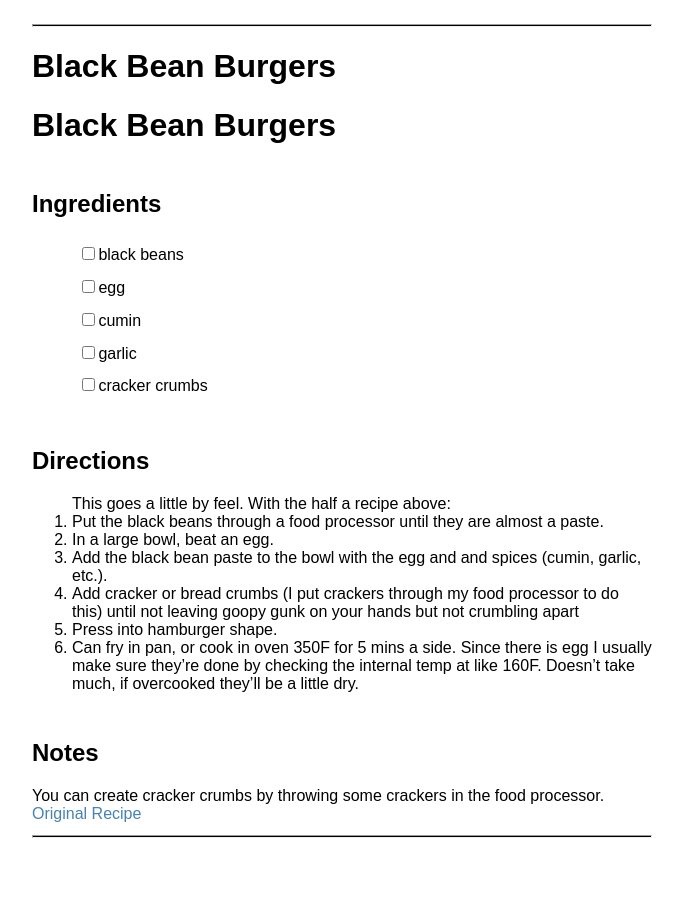
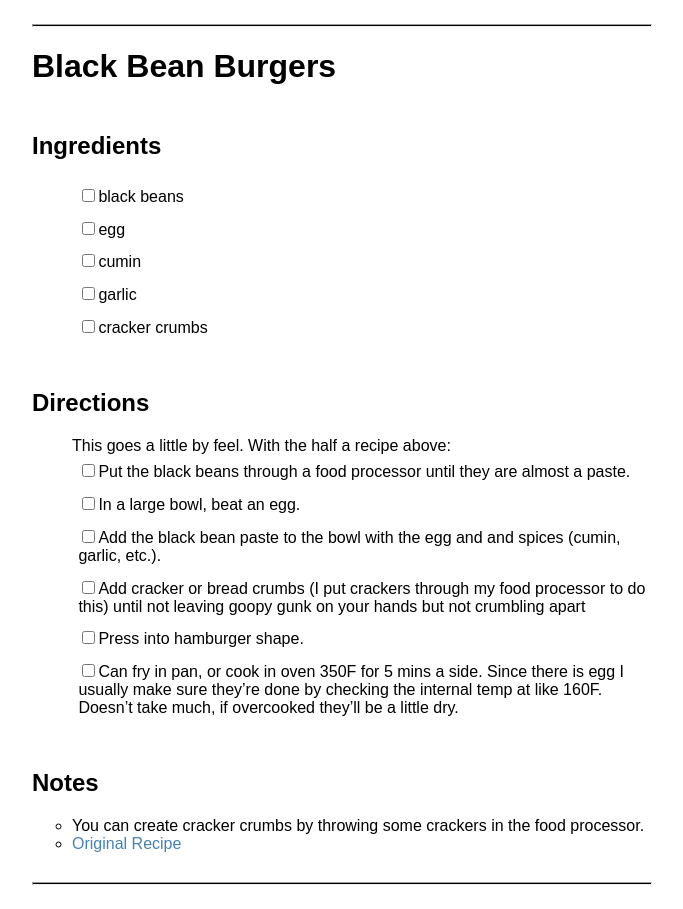
Before and after one commit to jacobpledger/recipes, a Jekyll site: the page built from collections/_recipes/black-bean-burgers.md, in a window 1280 px wide. Shown: the whole page, without its empty margins (298-981 px from the left). Built offline with Jekyll 4.4.1, drawn with Linux system fonts in a browser that asks for light colours.

Commit message:
remove some css, fix note list, clean up black bean burgers

```diff
--- a/_sass/main.scss
+++ b/_sass/main.scss
@@ -35,22 +35,6 @@ html {
     padding-top: 0.3rem;
     padding-bottom: 0.3rem;
   }
-  .post-list {
-    list-style: none;
-  }
-  .social {
-    ul {
-      list-style: none;
-    }
-  }
-  .soundboard-list {
-    list-style: none;
-  }
-  .affiliates {
-    ul {
-      list-style: none;
-    }
-  }
   .youtube-container {
     overflow: hidden;
     position: relative;
--- a/_sass/recipe.scss
+++ b/_sass/recipe.scss
@@ -11,6 +11,9 @@
     padding: $list-padding
   }
 }
+.notes-list {
+  list-style: circle;
+}
 .recipe-list {
   ul {
     list-style: none;
--- a/collections/_recipes/black-bean-burgers.md
+++ b/collections/_recipes/black-bean-burgers.md
@@ -2,8 +2,6 @@
 layout: recipe
 title: Black Bean Burgers
 ---
-
-<h1>Black Bean Burgers</h1>
 
 <section class="recipe-ingredients">
 <h2>Ingredients</h2>
@@ -18,19 +16,21 @@ title: Black Bean Burgers
 
 <section class="recipe-directions">
 <h2>Directions</h2>
-<ol class="recipe-direction-list">
+<ol class="direction-list">
 This goes a little by feel. With the half a recipe above:
-<li>Put the black beans through a food processor until they are almost a paste.</li>
-<li>In a large bowl, beat an egg.</li>
-<li>Add the black bean paste to the bowl with the egg and and spices (cumin, garlic, etc.).</li>
-<li>Add cracker or bread crumbs (I put crackers through my food processor to do this) until not leaving goopy gunk on your hands but not crumbling apart</li>
-<li>Press into hamburger shape.</li>
-<li>Can fry in pan, or cook in oven 350F for 5 mins a side. Since there is egg I usually make sure they’re done by checking the internal temp at like 160F. Doesn’t take much, if overcooked they’ll be a little dry.</li>
+<li><label><input type="checkbox">Put the black beans through a food processor until they are almost a paste.</label></li>
+<li><label><input type="checkbox">In a large bowl, beat an egg.</label></li>
+<li><label><input type="checkbox">Add the black bean paste to the bowl with the egg and and spices (cumin, garlic, etc.).</label></li>
+<li><label><input type="checkbox">Add cracker or bread crumbs (I put crackers through my food processor to do this) until not leaving goopy gunk on your hands but not crumbling apart</label></li>
+<li><label><input type="checkbox">Press into hamburger shape.</label></li>
+<li><label><input type="checkbox">Can fry in pan, or cook in oven 350F for 5 mins a side. Since there is egg I usually make sure they’re done by checking the internal temp at like 160F. Doesn’t take much, if overcooked they’ll be a little dry.</label></li>
 </ol>
 </section>
 
 <section class="recipe-notes">
 <h2>Notes</h2>
-You can create cracker crumbs by throwing some crackers in the food processor.
-<a href="https://tastesbetterfromscratch.com/the-best-black-bean-burger/">Original Recipe</a>
+<ul class="notes-list">
+<li>You can create cracker crumbs by throwing some crackers in the food processor.</li>
+<li><a href="https://tastesbetterfromscratch.com/the-best-black-bean-burger/">Original Recipe</a></li>
+</ul>
 </section>
```
